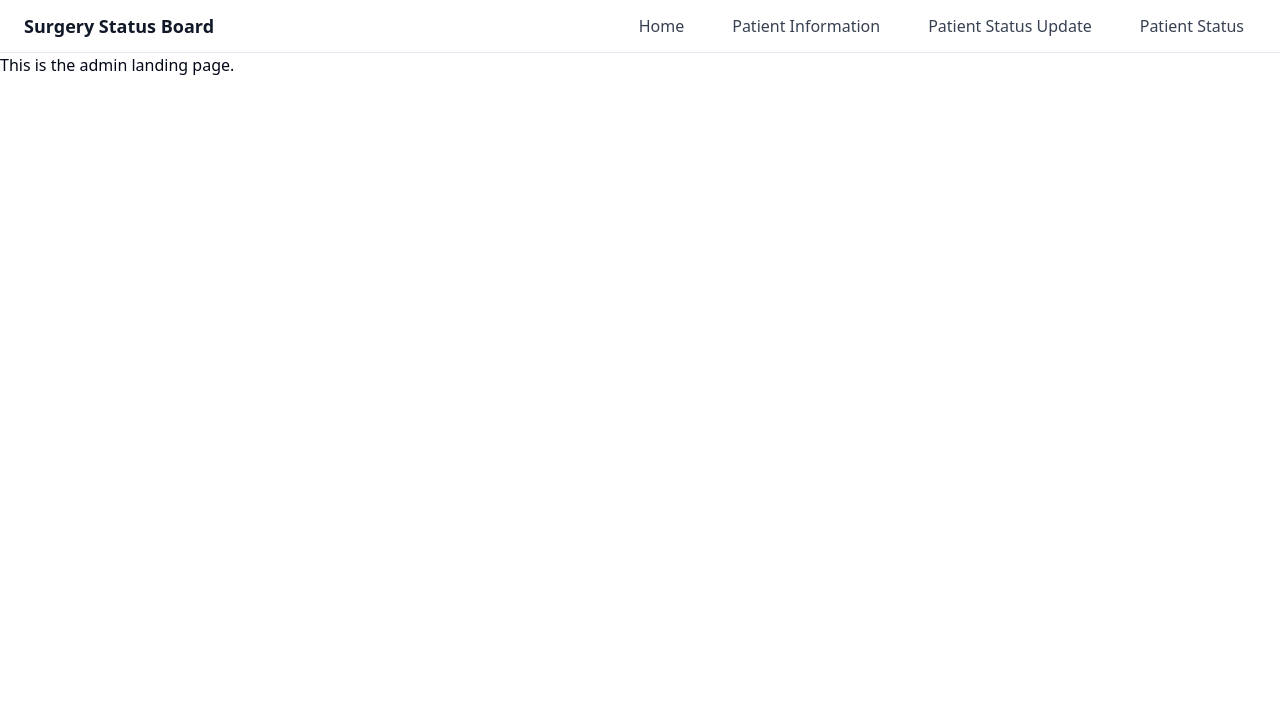
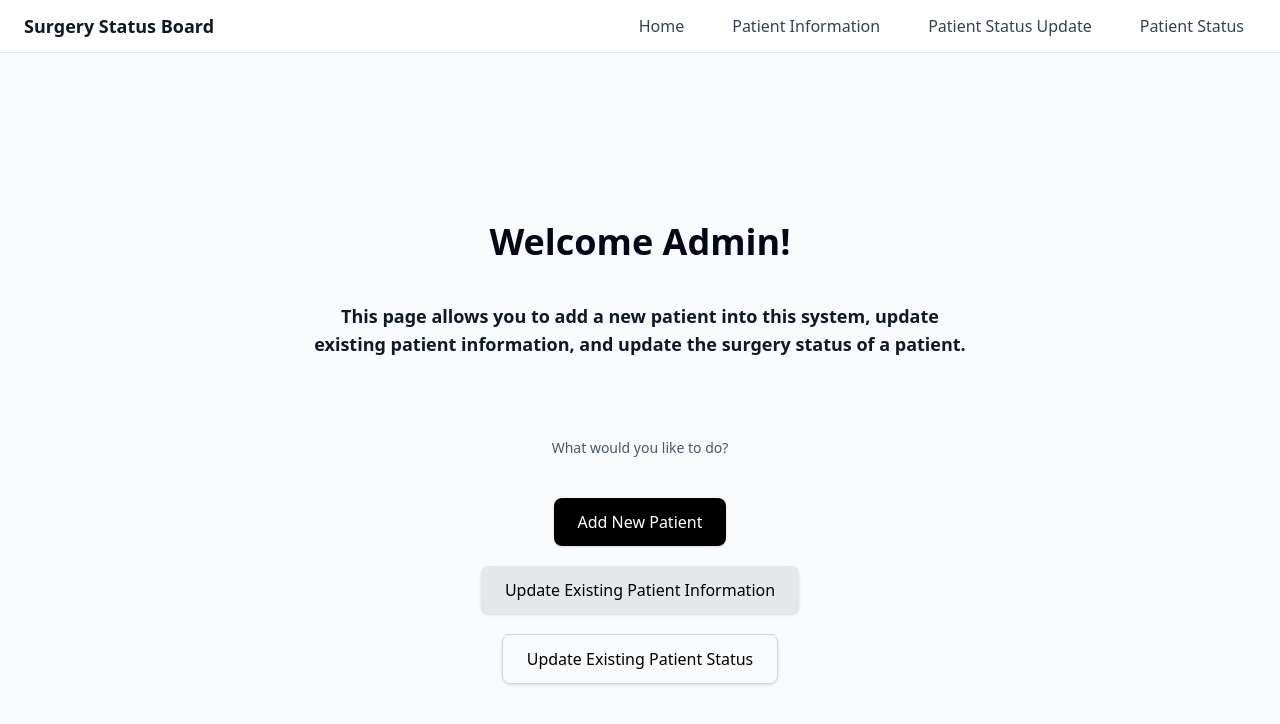
Before and after one commit to chingu-voyages/V56-tier1-team-01, a React (Vite) app: page /admin-home in a window 1280 px wide. Shown: the top 724 px of the page. Built offline with nearby package versions, Linux system fonts and the light colour scheme.

Commit message:
Completed Admin page
Added text, button-links, and styling. Unsure where to link "Update Existing Patient Information" at present.

```diff
--- a/src/pages/AdminHome.jsx
+++ b/src/pages/AdminHome.jsx
@@ -3,8 +3,27 @@ import { Link } from 'react-router-dom'
 
 export default function AdminHome() {
     return (
-        <>
-            <h1>This is the admin landing page.</h1>
-        </>
+        <div className='min-h-screen flex flex-col items-center justify-center bg-gray-50 p-6'>
+            <h1 className='text-4xl font-bold mb-10'>Welcome Admin!</h1>
+            <p className='text-gray-900 mb-10 max-w-2xl text-center font-bold text-lg'>This page allows you to add a new patient into this system, update existing patient information, and update the surgery status of a patient.</p>
+            <p className='text-gray-600 mt-10 mb-10 text-sm' >What would you like to do?</p>
+            <div className='flex flex-col items-center gap-5'>
+                <Link
+                    to='/patient-information'
+                    className='block text-center px-6 py-3 bg-black text-white rounded-lg shadow hover:bg-gray-200 hover:text-black transition-colors'>
+                        Add New Patient
+                </Link>
+                <Link
+                    to='' //It occurs to me we don't actually have a different page for updating patient information. Is that something we'll need to build out, or is that functionality something we'll build into the patient-information page?
+                    className='block text-center px-6 py-3 bg-gray-200 text-black rounded-lg shadow hover:bg-gray-300 transition-colors'>
+                        Update Existing Patient Information
+                </Link>
+                <Link
+                    to='/patient-status-update'
+                    className='block text-center px-6 py-3 border border-gray-300 text-black rounded-lg shadow hover:bg-gray-100 transition-colors'>
+                        Update Existing Patient Status
+                </Link>
+            </div>
+        </div>
     )
 }
```
